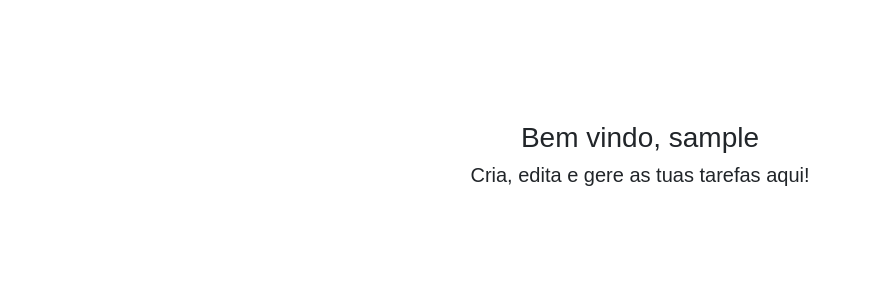
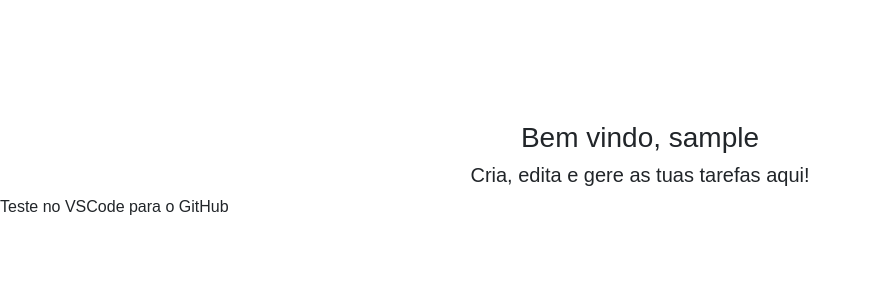
Before and after one commit to MiguelCarvalho407/TASKS_PROJECT, a Django app: page /app/ in a window 1280 px wide. Shown: the part 175-475 px from the top of the page, without its empty margins (0-871 px from the left). Run offline with Django 4.2, Linux system fonts and the light colour scheme; the visitor is signed in with stand-in values (Sample User, id 1); some libraries are stand-ins or nearby versions.

Commit message:
refactor: alter app.html

```diff
--- a/tasks/templates/app/app.html
+++ b/tasks/templates/app/app.html
@@ -31,6 +31,7 @@
     {% block content %}
     <h3 class="h1-base">Bem vindo, {{user.username}}</h3>
     <h4 class="h4-base">Cria, edita e gere as tuas tarefas aqui!</h4>
+    <p>Teste no VSCode para o GitHub</p>
     {% endblock %}
 
 </body>
```
